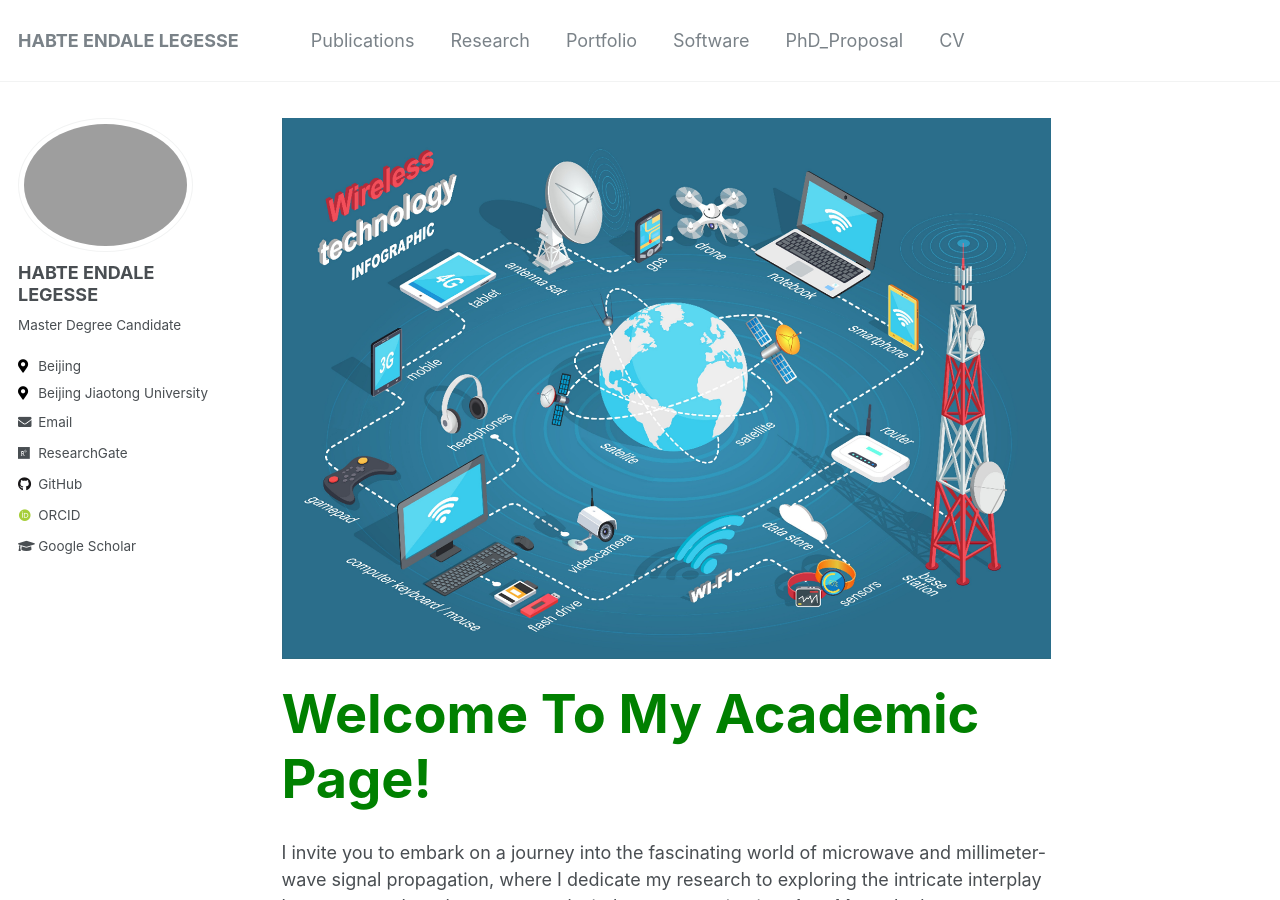
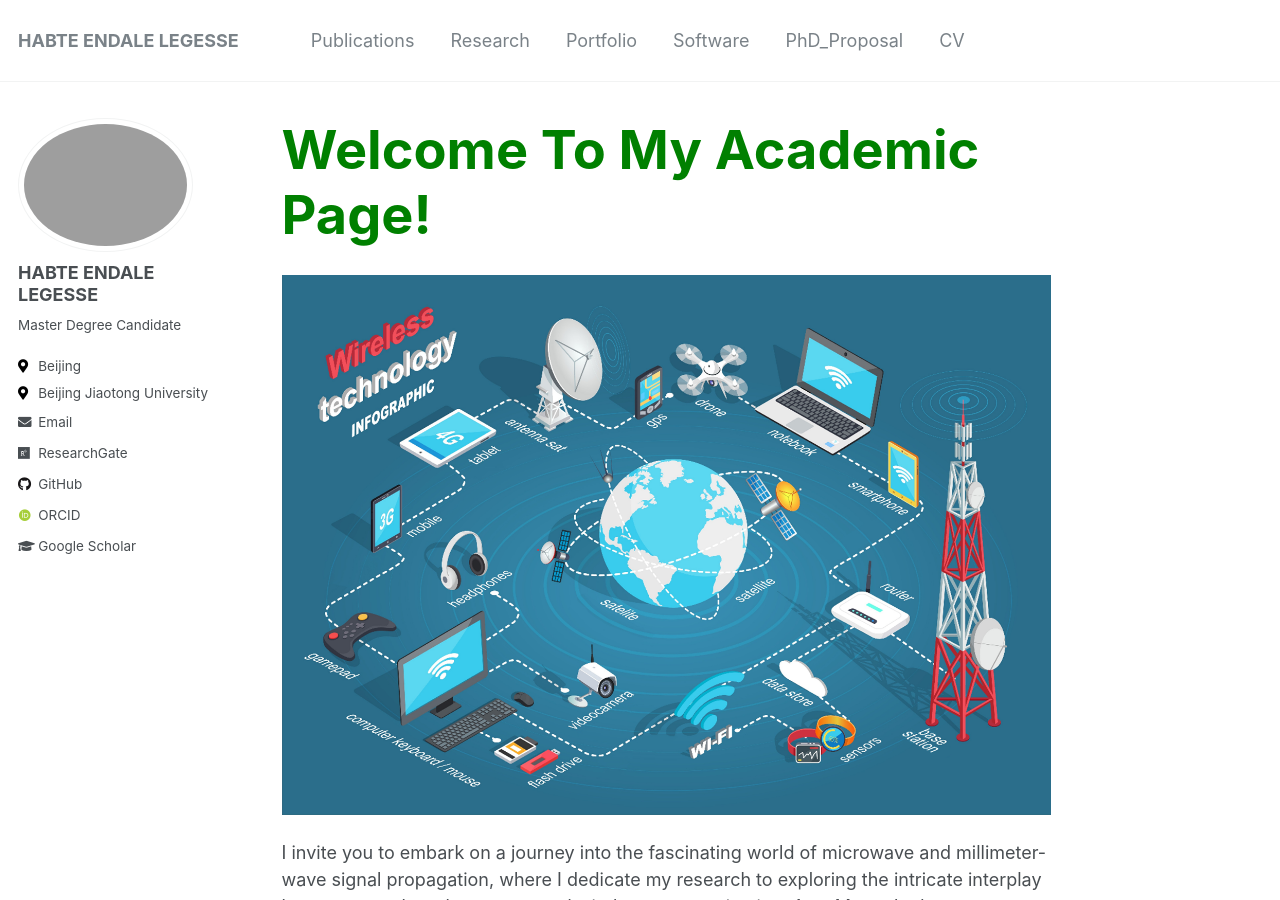
Before and after one commit to Endale24/Endale24.github.io, a Jekyll site: the page built from _pages/about.md, in a window 1280 px wide and 900 px high. Built offline with Jekyll 4.4.1, drawn with Linux system fonts in a browser that asks for light colours; some web fonts are replaced.

Commit message:
Update about.md

```diff
--- a/_pages/about.md
+++ b/_pages/about.md
@@ -6,9 +6,8 @@ redirect_from:
   - /about/
   - /about.html
 ---
+<h1 style="color: green; font-size: 3em;">Welcome To My Academic Page!</h1>
 ![](images/RF-Tech.png)
-
-<h1 style="color: green; font-size: 3em;">Welcome To My Academic Page!</h1>
   <p>I invite you to embark on a journey into the fascinating world of microwave and millimeter-wave signal propagation, where I dedicate my research to exploring the intricate interplay between weather phenomena and wireless communication. As a Master's degree candidate in Information and Communication Engineering at the esteemed School of Electronics and Information Engineering, Beijing Jiaotong University, I am passionate about harnessing the power of explainable deep learning to unlock the secrets of weather's impact on these crucial communication bands.
 
    My research delves into the analysis of time-series data with <a href="https://www.tensorflow.org/">TensorFlow</a>, seeking to understand and predict how weather elements like <strong>Rain</strong>, <strong>Temperature</strong>, <strong>Humidity</strong>, <strong>Cloud cover</strong>, and <strong>Fog</strong> affects signal propagation in the higher frequency band such as mmWave band. Through the meticulous integration of diverse weather and climate data from sources like <a href="https://www.noaa.gov/tools-and-resources/weather-and-climate-resources">NOAA.GOV</a>, <a href="https://www.itu.int/en/ITU-R/study-groups/rsg3/Pages/dtbank-dbsg3.aspx">ITUdatabanks</a>, <a href="https://chrs.web.uci.edu/">CHRS</a>, local weather stations, radio wave propagation measurement centers, and more, I strive to paint a comprehensive picture of this complex interplay.
```
